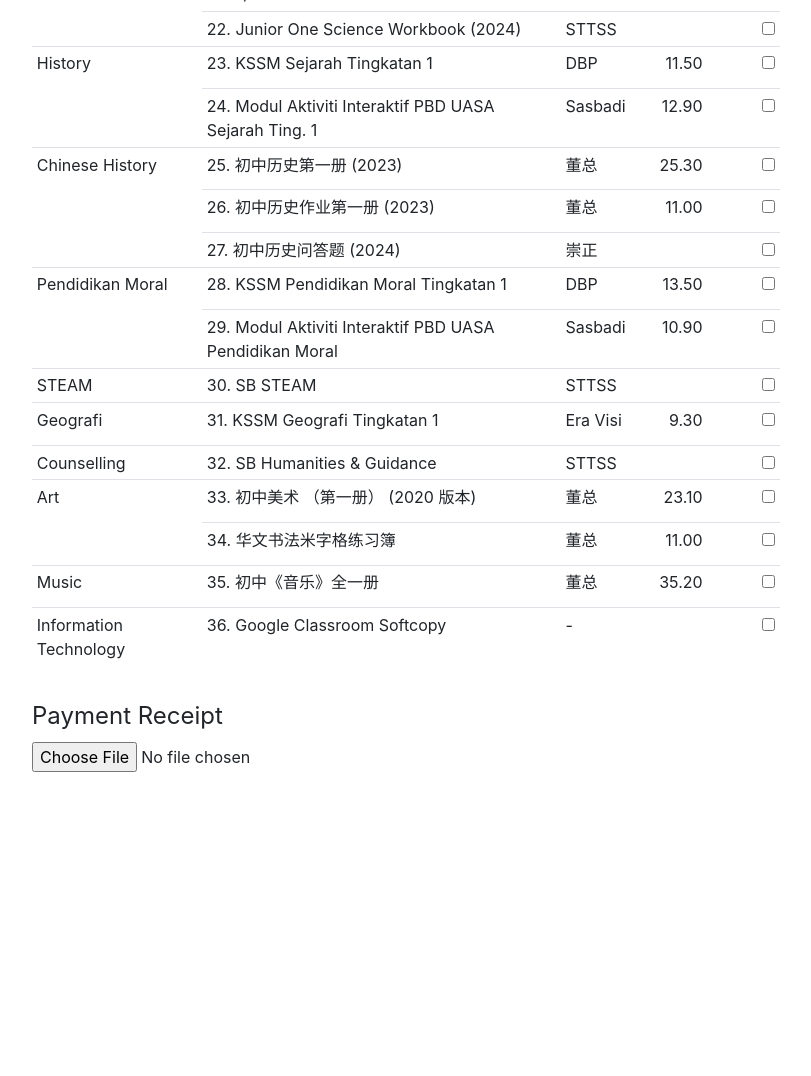
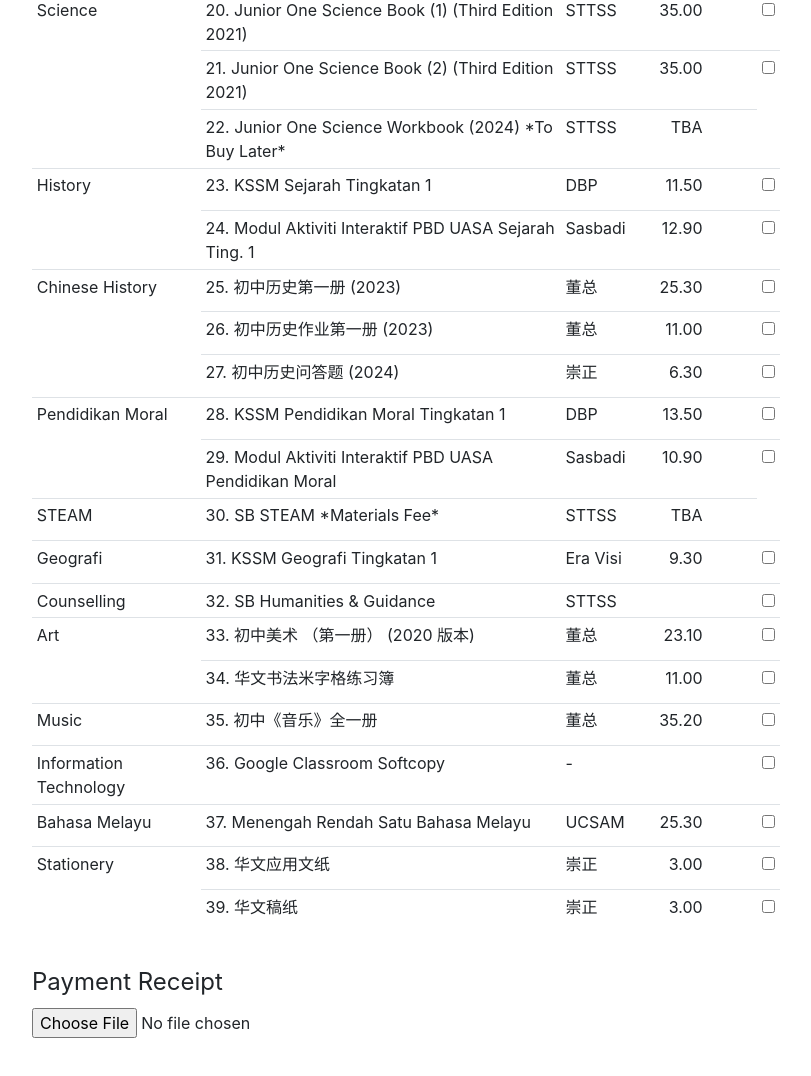
Before and after one commit to yxteo/BookOrderForm.github.io, a plain HTML site: page index.html in a window 1280 px wide. Shown: the part 1456-2532 px from the top of the page, without its empty margins (234-1045 px from the left). Before the commit the page ends 2322 px from the top, so only its background shows below. Drawn offline with nearby package versions, Linux system fonts and the light colour scheme.

Commit message:
Update index.html

```diff
--- a/index.html
+++ b/index.html
@@ -93,8 +93,8 @@
         target="hiddenConfirm" onsubmit="submitted=true" id="bootstrapForm" method="POST" enctype="multipart/form-data">
 
         <fieldset>
-            <img src="https://www2.sttss.edu.my/wp-content/uploads/2021/10/STTSS-School-Logo-2161x2114-1.jpg" alt="logo.jpg"
-                id="logo">
+            <img src="https://www2.sttss.edu.my/wp-content/uploads/2021/10/STTSS-School-Logo-2161x2114-1.jpg"
+                alt="logo.jpg" id="logo">
             <div class="title">
                 <div>沙巴崇正中学 2024年度 初一书单</div>
                 <div>SABAH TSHUNG TSIN SECONDARY SCHOOL JUNIOR 1 BOOK LIST 2024</div>
@@ -105,6 +105,13 @@
             <legend>Student Name 姓名</legend>
             <div class="form-group">
                 <input type="text" name="Name" class="form-control" placeholder="Full Name" required>
+            </div>
+        </fieldset>
+
+        <fieldset>
+            <legend>Student Number 学号</legend>
+            <div class="form-group">
+                <input type="text" name="stu_no" class="form-control" placeholder="Student Number" required>
             </div>
         </fieldset>
 
@@ -334,13 +341,12 @@
                 <td><input type="checkbox" name="21" id="bl" value='35.00' onclick="updateTotal()"></td>
             </tr>
             <tr>
-                <td>22. Junior One Science Workbook (2024)</td>
+                <td>22. Junior One Science Workbook (2024) *To Buy Later*</td>
                 <td>STTSS</td>
                 <td class="price">
-                    <div class="price" id="science"><label></label></div>
+                    <div class="price" id="science"><label>TBA</label></div>
                 </td>
-                <td><input type="checkbox" name="22" id="bl" value='0' onclick="updateTotal()">
-                </td>
+
             </tr>
             <tr>
                 <td rowspan="2">History</td>
@@ -380,9 +386,9 @@
                 <td>27. 初中历史问答题 (2024)</td>
                 <td>崇正</td>
                 <td class="price">
-                    <div class="price" id="ch-history"><label></label></div>
+                    <div class="price" id="ch-history"><label>6.30</label></div>
                 </td>
-                <td><input type="checkbox" name="27" id="bl" value='0' onclick="updateTotal()">
+                <td><input type="checkbox" name="27" id="bl" value='6.30' onclick="updateTotal()">
                 </td>
             </tr>
             <tr>
@@ -404,12 +410,12 @@
             </tr>
             <tr>
                 <td>STEAM</td>
-                <td>30. SB STEAM</td>
+                <td>30. SB STEAM *Materials Fee*</td>
                 <td>STTSS</td>
                 <td class="price">
-                    <div class="price" id="steam"><label></label></div>
+                    <div class="price" id="steam"><label>TBA</label></div>
                 </td>
-                <td><input type="checkbox" name="30" id="bl" value='0' onclick="updateTotal()">
+
                 </td>
             </tr>
             <tr>
@@ -468,6 +474,35 @@
                 <td><input type="checkbox" name="36" id="bl" value='0' onclick="updateTotal()">
                 </td>
             </tr>
+            <tr>
+                <td>Bahasa Melayu</td>
+                <td>37. Menengah Rendah Satu Bahasa Melayu</td>
+                <td>UCSAM</td>
+                <td class="price">
+                    <div class="price" id="bm"><label>25.30</label></div>
+                </td>
+                <td><input type="checkbox" name="37" id="bl" value='25.30' onclick="updateTotal()">
+                </td>
+            </tr>
+            <tr>
+                <td rowspan="2">Stationery</td>
+                <td>38. 华文应用文纸</td>
+                <td>崇正</td>
+                <td class="price">
+                    <div class="price" id="st"><label>3.00</label></div>
+                </td>
+                <td><input type="checkbox" name="38" id="bl" value='3.00' onclick="updateTotal()">
+                </td>
+            <tr>
+                <td>39. 华文稿纸</td>
+                <td>崇正</td>
+                <td class="price">
+                    <div class="price" id="st"><label>3.00</label></div>
+                </td>
+                <td><input type="checkbox" name="39" id="bl" value='3.00' onclick="updateTotal()">
+                </td>
+            </tr>
+            </tr>
             </tbody>
             </table>
         </fieldset>
@@ -512,11 +547,17 @@
             var bookCheckboxes = document.querySelectorAll('input[type="checkbox"][id="bl"]');
 
             bookCheckboxes.forEach(function (bookCheckbox) {
-                bookCheckbox.checked = checkbox.checked;
+                if (!bookCheckbox.disabled) {
+
+                    bookCheckbox.checked = checkbox.checked;
+                }
             });
 
             updateTotal();
         }
+
+
+
 
 
 
```
